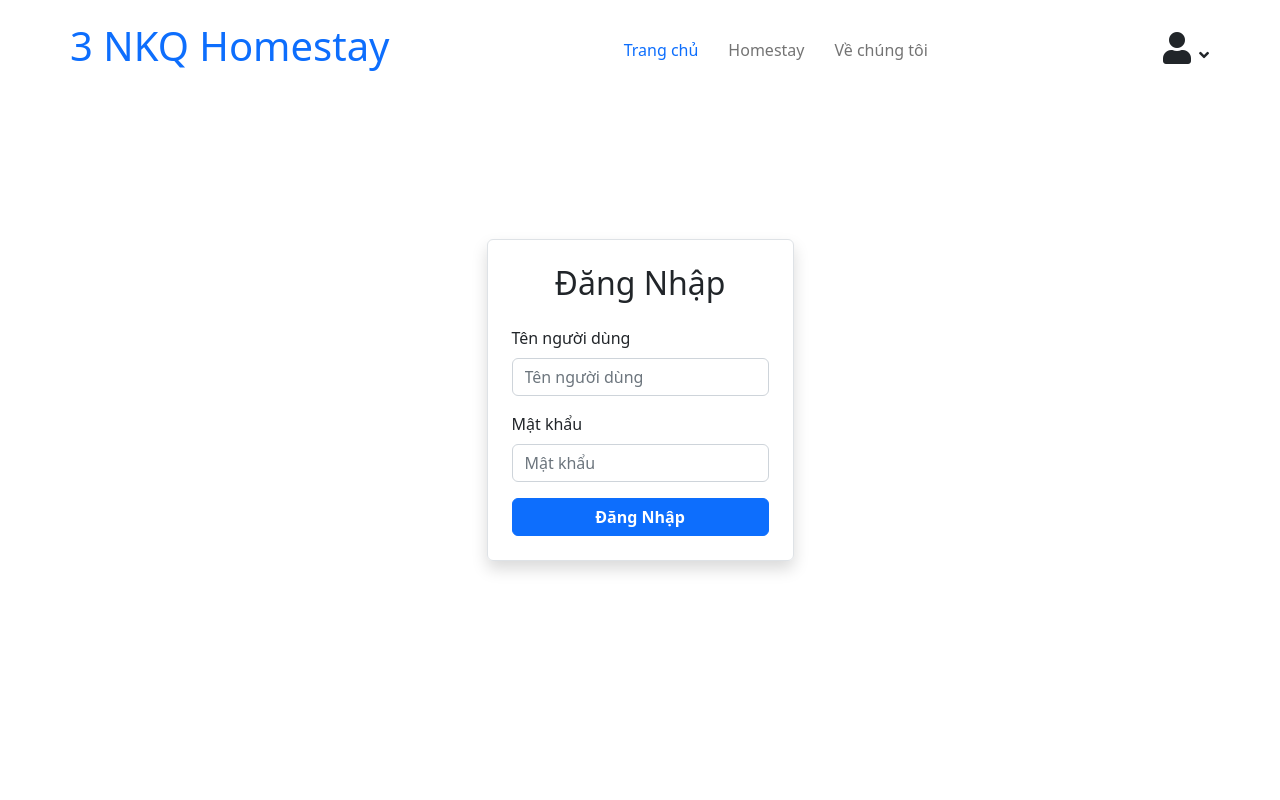
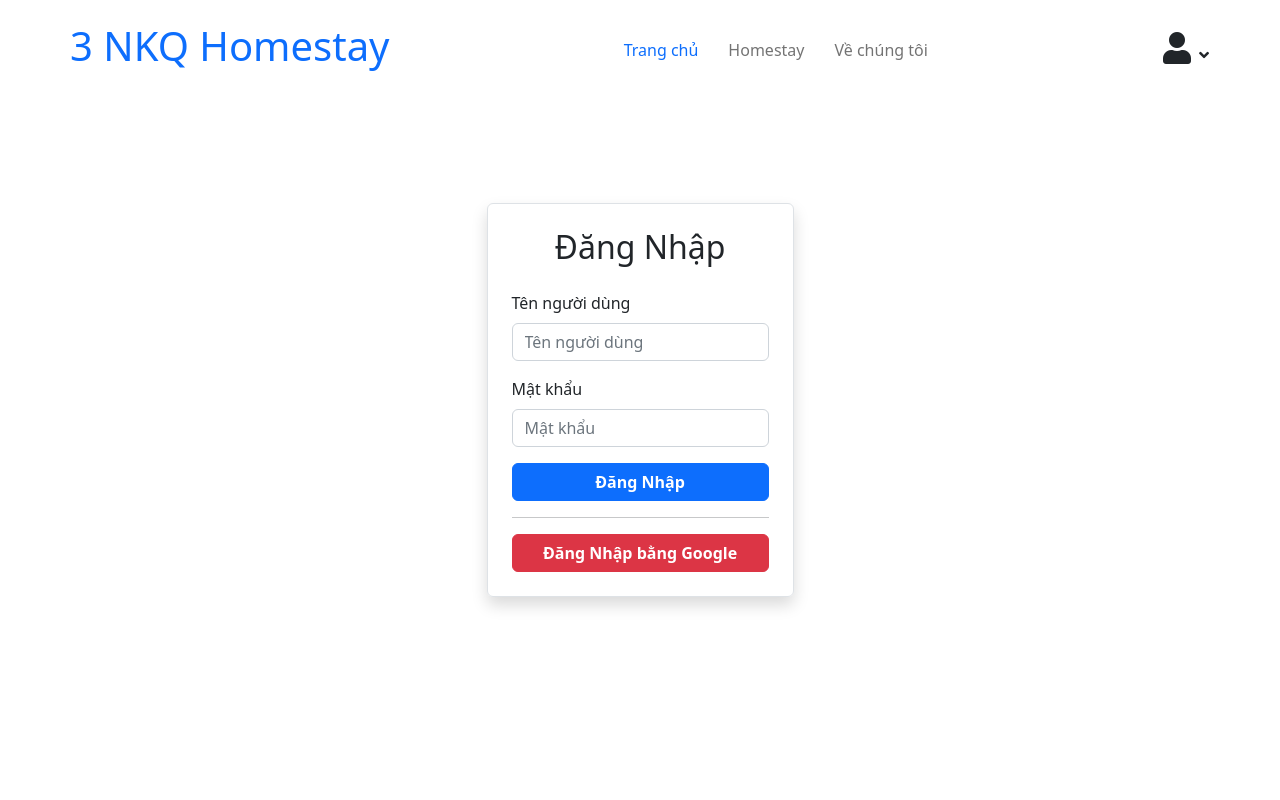
Before and after one commit to Module6-Project-Home/DN-HN-HOME-FE, a React (Create React App) app: page /login in a window 1280 px wide. Shown: the top 800 px of the page. Built offline with nearby package versions, Linux system fonts and the light colour scheme.

Commit message:
hoan thien dang nhap gg

```diff
--- a/src/components/auth/Login.js
+++ b/src/components/auth/Login.js
@@ -25,6 +25,7 @@ const Login = () => {
         e.preventDefault();
         setError('');
 
+        // Validate input fields
         if (!username || !password) {
             setError('Vui lòng nhập tên người dùng và mật khẩu');
             return;
@@ -37,18 +38,18 @@ const Login = () => {
             const { id, token, authorities } = response.data;
             const roles = authorities.map(auth => auth.authority);
 
-            // Lưu trữ token và thông tin người dùng
+            // Store token and user information
             localStorage.setItem('jwtToken', token);
             localStorage.setItem('username', username);
             localStorage.setItem('userId', id);
             localStorage.setItem('roles', JSON.stringify(roles));
 
-            // Gọi hàm login từ AuthContext với đầy đủ thông tin
-            login(username, roles, id);
+            // Call login function from AuthContext with full information
+            login(username, roles, id, token);
 
             setPassword('');
 
-            // Điều hướng dựa trên vai trò
+            // Redirect based on role
             if (roles.includes('ROLE_HOST')) {
                 navigate('/host/dashboard');
             } else if (roles.includes('ROLE_ADMIN')) {
@@ -57,6 +58,7 @@ const Login = () => {
                 navigate('/home');
             }
         } catch (error) {
+            console.error(error);
             setError('Tài khoản hoặc mật khẩu không đúng');
             localStorage.setItem('loginMessage', 'Tài khoản hoặc mật khẩu không đúng');
         } finally {
@@ -64,11 +66,16 @@ const Login = () => {
         }
     };
 
+    const handleGoogleLogin = () => {
+        window.location.href = 'http://localhost:8080/auth/v1/SSO/google';
+    };
+
     return (
         <div className="login-container d-flex justify-content-center align-items-center vh-100">
             <form onSubmit={handleLogin} className="p-4 border rounded shadow">
                 <h2 className="text-center mb-4">Đăng Nhập</h2>
                 {loginMessage && <div className="alert alert-danger">{loginMessage}</div>}
+                {error && <p className="text-danger text-center">{error}</p>}
                 <div className="mb-3">
                     <label htmlFor="username" className="form-label">Tên người dùng</label>
                     <input
@@ -79,7 +86,7 @@ const Login = () => {
                         value={username}
                         onChange={(e) => {
                             setUsername(e.target.value);
-                            setError('');
+                            setError(''); // Clear error on input change
                         }}
                         required
                     />
@@ -94,15 +101,20 @@ const Login = () => {
                         value={password}
                         onChange={(e) => {
                             setPassword(e.target.value);
-                            setError('');
+                            setError(''); // Clear error on input change
                         }}
                         required
                     />
                 </div>
                 <button type="submit" className="btn btn-primary w-100" disabled={loading}>
-                    {loading ? 'Đang đăng nhập...' : 'Đăng Nhập'}
+                    {loading ? (
+                        <span className="spinner-border spinner-border-sm" role="status" aria-hidden="true"></span>
+                    ) : 'Đăng Nhập'}
                 </button>
-                {error && <p className="text-danger text-center mt-2">{error}</p>}
+                <hr />
+                <button type="button" className="btn btn-danger w-100" onClick={handleGoogleLogin}>
+                    Đăng Nhập bằng Google
+                </button>
             </form>
         </div>
     );
```
